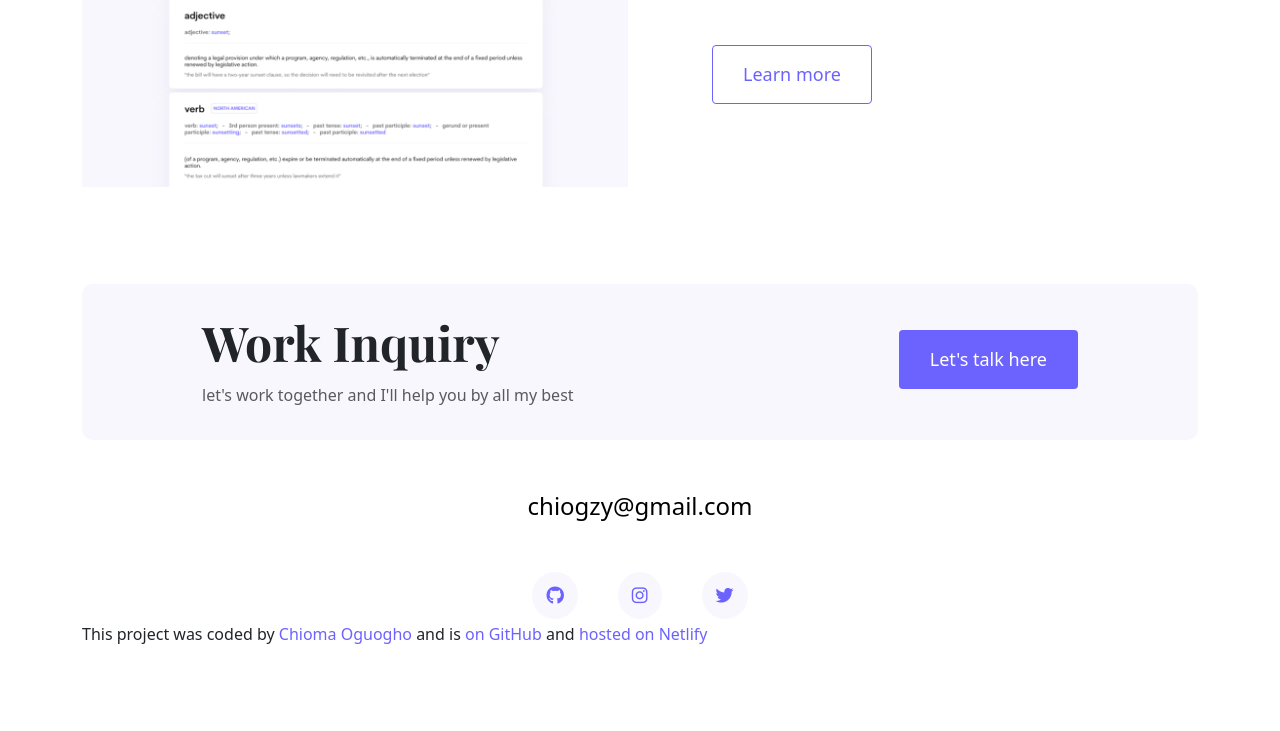
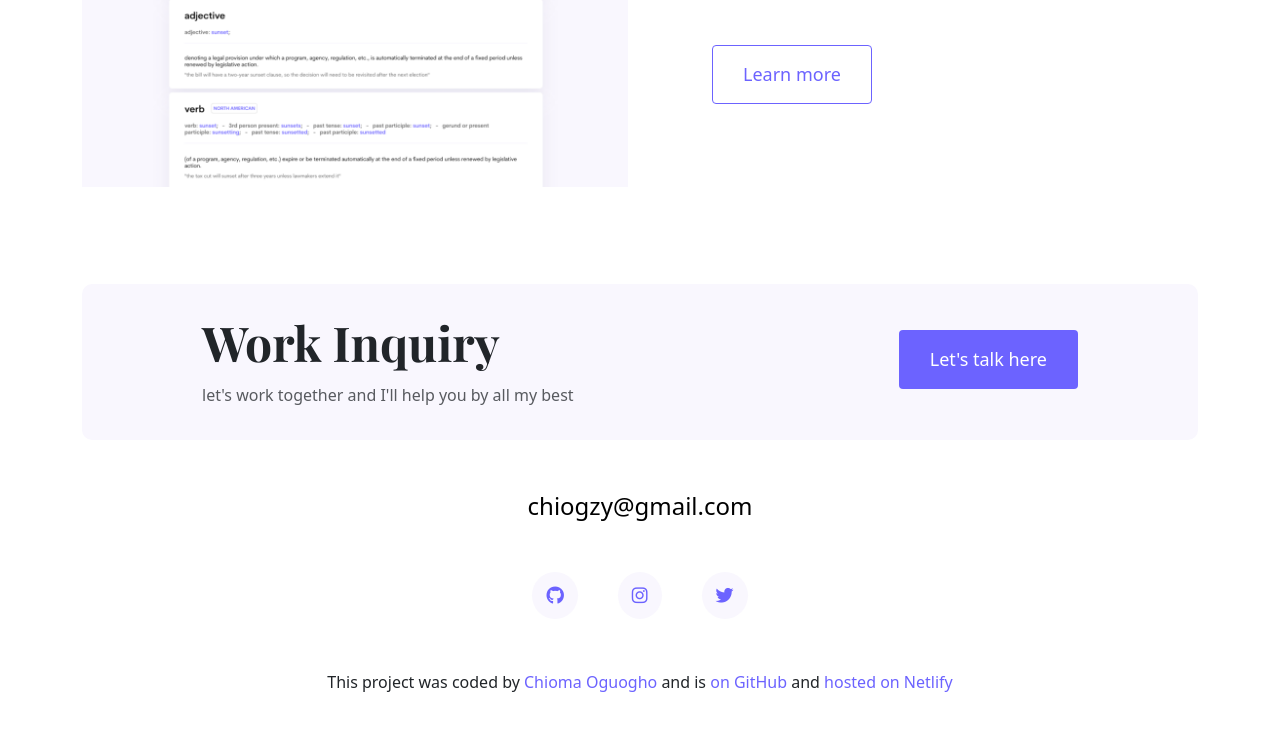
Before and after one commit to chiogzy/Portfolio-Project, a plain HTML site: page index.html in a window 1280 px wide. Shown: the part 2475-3206 px from the top of the page. Before the commit the page ends 3184 px from the top, so only its background shows below. Drawn offline with nearby package versions, Linux system fonts and the light colour scheme.

Commit message:
adjusted coder details

```diff
--- a/index.html
+++ b/index.html
@@ -150,7 +150,7 @@
             <i class="fab fa-twitter"></i>
           </a>
         </div>
-
+        <div class="d-flex justify-content-center mt-5">
           <p>
             This project was coded by
             <a href="https://github.com/chiogzy" target="_blank" class="link"
@@ -172,6 +172,7 @@
               >hosted on Netlify</a
             >
           </p>
+        </div>
       </footer>
     </div>
   </body>
```
Lines whose indentation alone changed are shown as unchanged.
